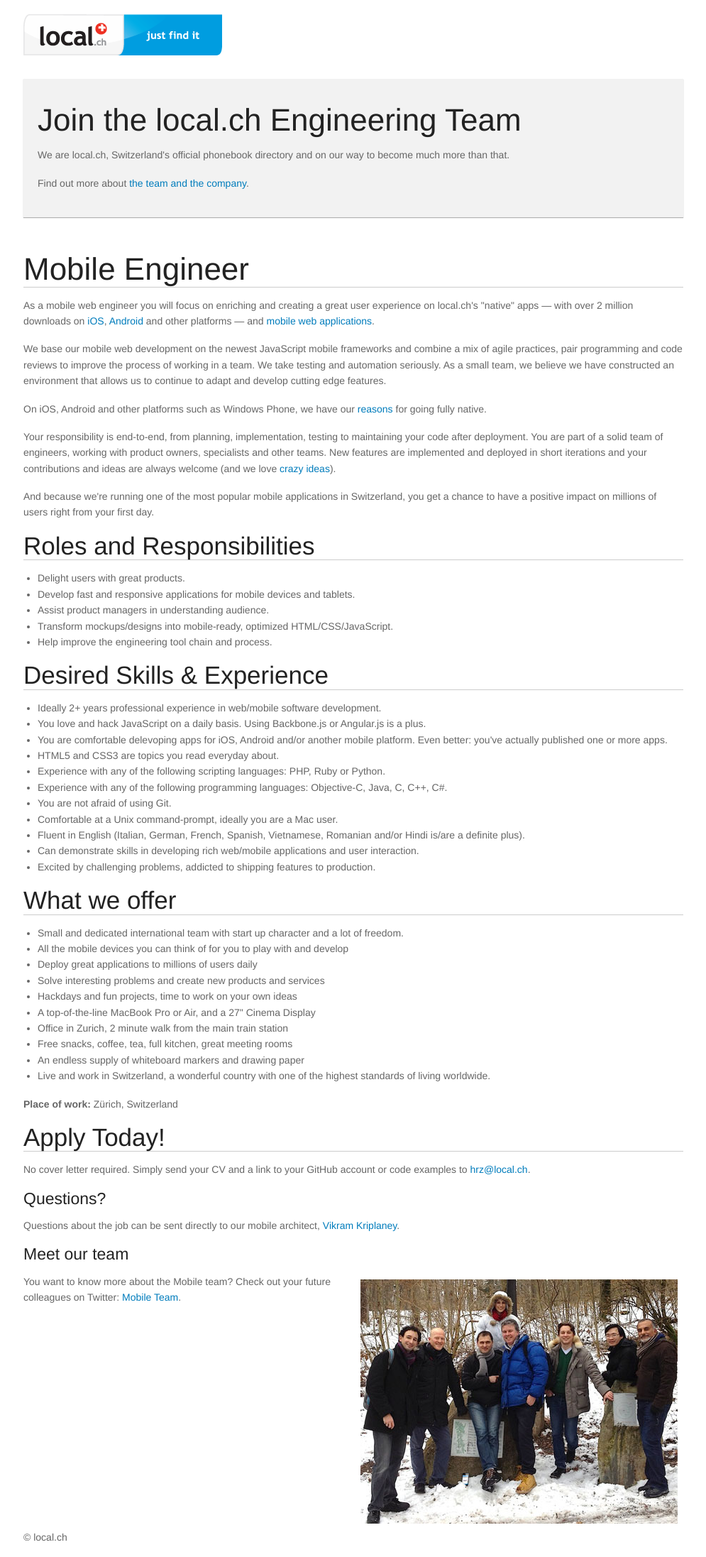
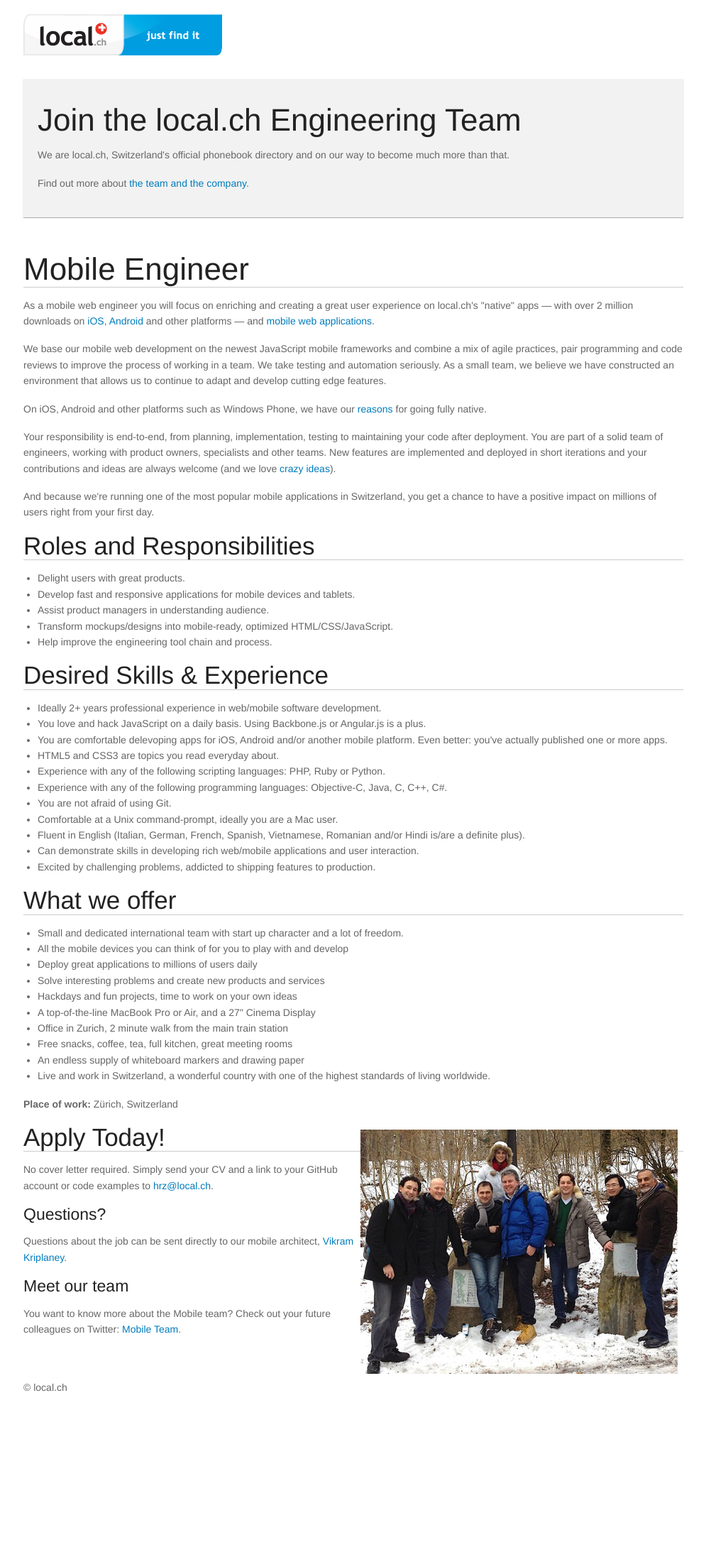
Before and after one commit to digideskio/local-ch.github.com, a Jekyll site: the page built from _posts/2013-02-20-mobile-developer.html, in a window 1280 px wide. Shown: the whole page at 71% size, without its empty margins (142-1137 px from the left). Built offline with Jekyll 4.4.1, drawn with Linux system fonts in a browser that asks for light colours; nearby versions of some CDN libraries; after the commit the page ends 1982 px from its top, so only the background shows below that.

Commit message:
Moved image

```diff
--- a/_posts/2013-02-20-mobile-developer.html
+++ b/_posts/2013-02-20-mobile-developer.html
@@ -83,7 +83,7 @@
             <b>Place of work:</b> Zürich, Switzerland
         </p>
         <h2 class="section">
-            Apply Today!
+            <a href="assets/images/mobile_team.jpg"><img src="assets/images/mobile_team_med.jpg" style="float:right;margin:8px;"/></a>Apply Today!
         </h2>
         <p>
             No cover letter required. Simply send your CV and a link to your GitHub account or code examples to <a href="mailto:hrz@local.ch?subject=Mobile%20Engineer">hrz@local.ch</a>.
@@ -97,8 +97,6 @@
         </p>
 		<h4>Meet our team </h4>
 	    <p>
-            <a href="assets/images/mobile_team.jpg"><img src="assets/images/mobile_team_med.jpg" style="float:right;margin:8px;"/></a>
-
 	      You want to know more about the Mobile team? Check out your future colleagues on Twitter: <a href="https://twitter.com/hfuecks/local-ch-mobile/members">Mobile Team</a>.
 	    </p>
     </div>
```
